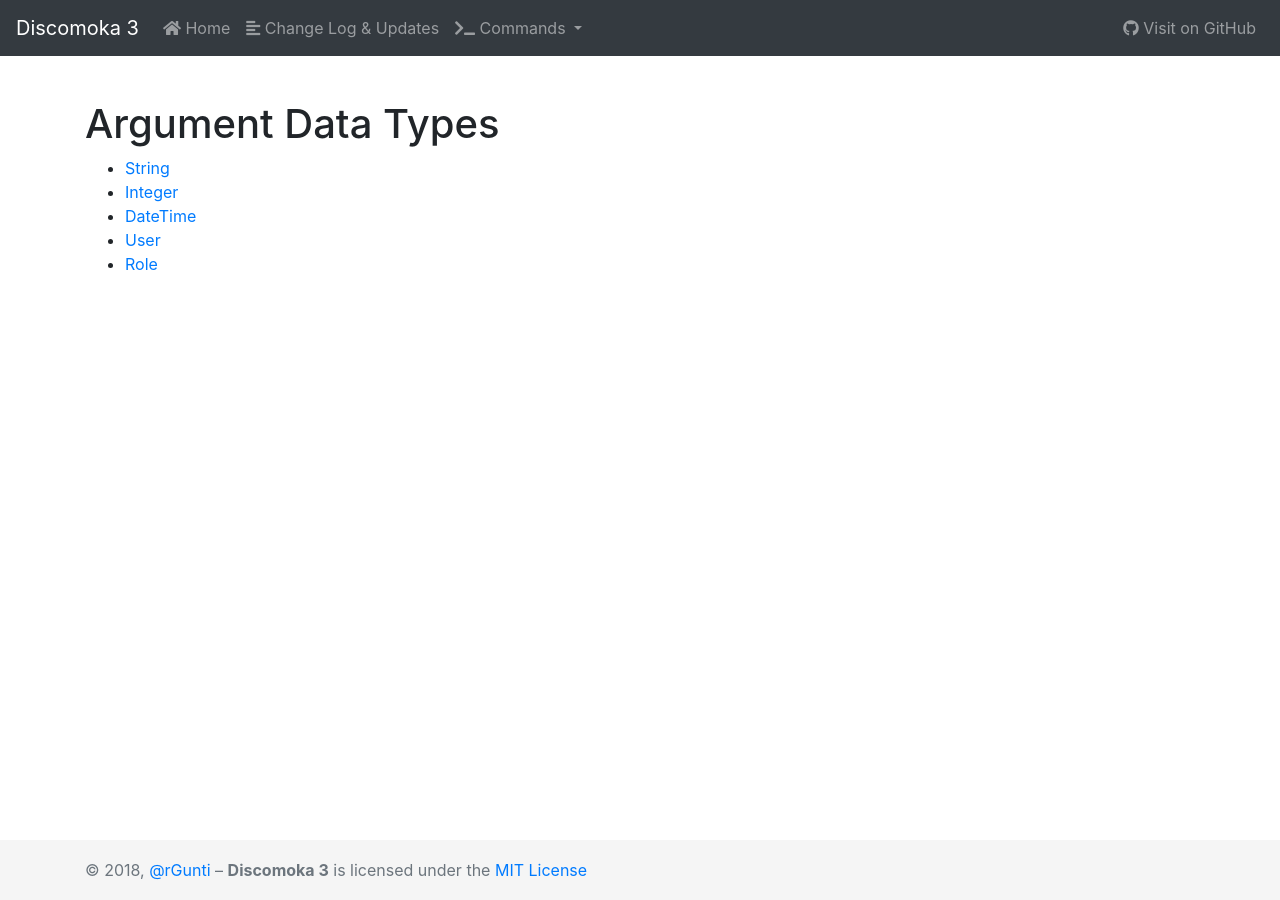
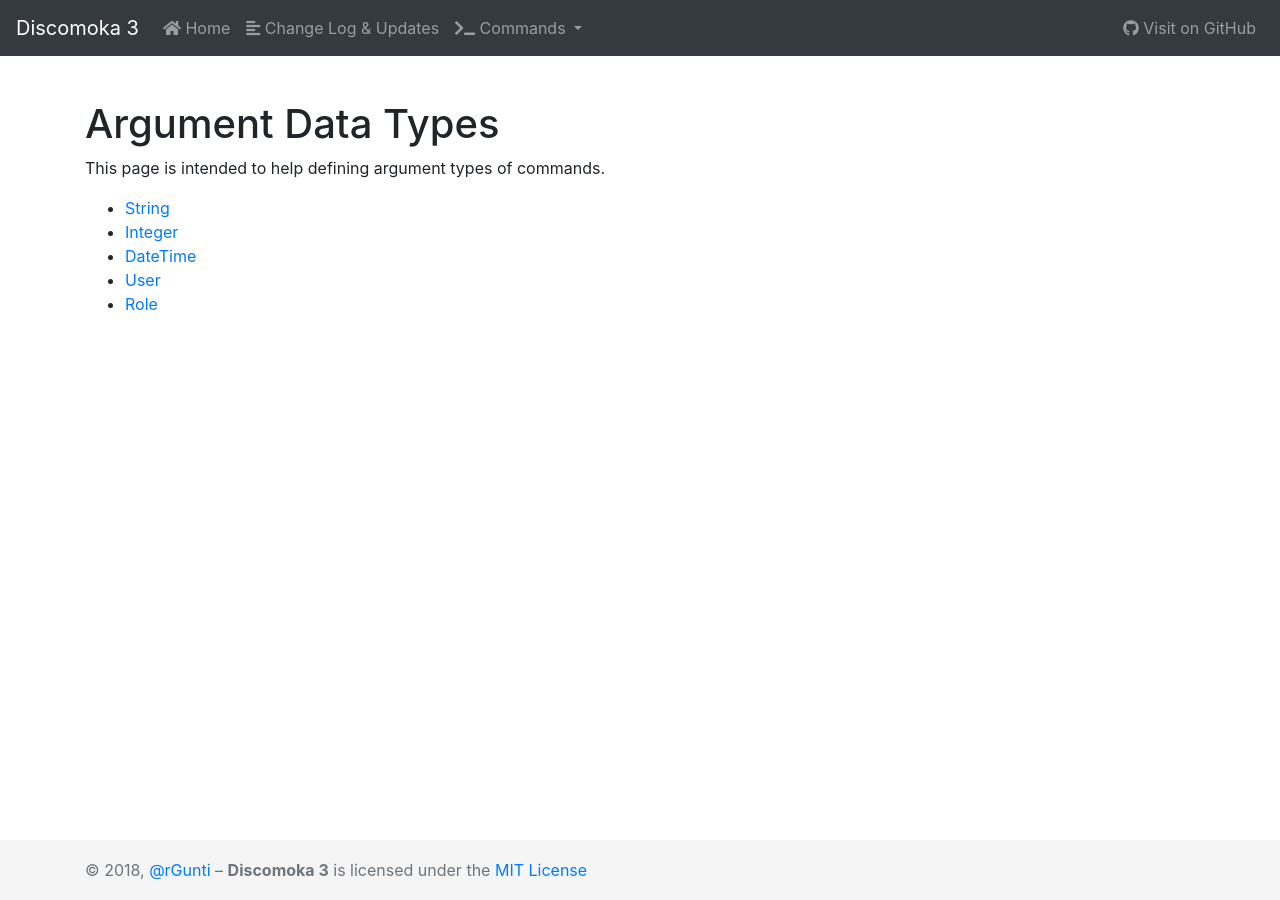
Before and after one commit to rGunti/Discomoka-3, a Jekyll site: the page built from types/index.md, in a window 1280 px wide. Built offline with Jekyll 4.4.1, drawn with Linux system fonts in a browser that asks for light colours; nearby versions of some CDN libraries; our own code applies the rules of GitHub Pages for plain Markdown files.

Commit message:
Added a short intro to the arguments index page

```diff
--- a/types/index.md
+++ b/types/index.md
@@ -3,6 +3,7 @@ title: Argument Data Types
 ---
 
 # Argument Data Types
+This page is intended to help defining argument types of commands.
 
 {% for arg in site.data.argTypes %}- [{{arg}}](/types/{{ arg }})
 {% endfor %}
```
